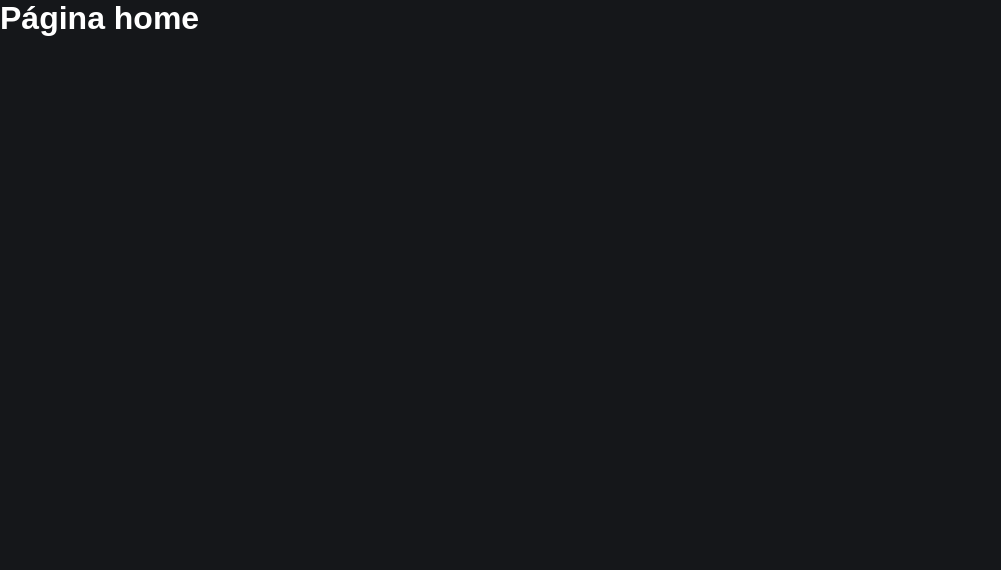
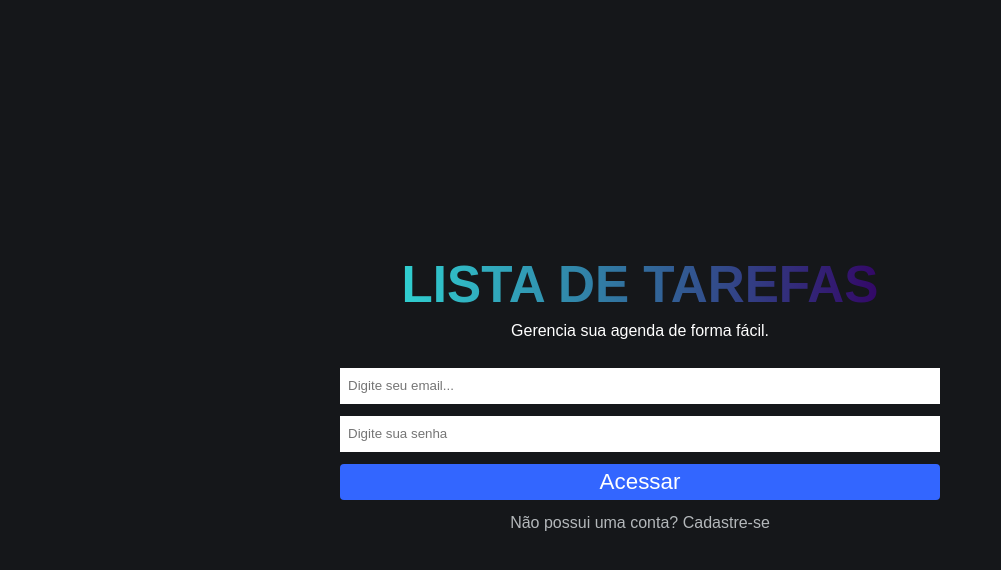
Before and after one commit to Diegojacober/todo-react, a React (Create React App) app: page / in a window 1280 px wide. Shown: the top 570 px of the page, without its empty margins (0-1001 px from the left). Built offline with nearby package versions, Linux system fonts and the light colour scheme.

Commit message:
Páginas de login e cadastro

```diff
--- a/package.json
+++ b/package.json
@@ -11,6 +11,8 @@
     "react-dom": "^18.2.0",
     "react-router-dom": "^6.11.1",
     "react-scripts": "5.0.1",
+    "react-toastify": "^9.1.2",
+    "toastify": "^2.0.1",
     "web-vitals": "^2.1.4"
   },
   "scripts": {
--- a/src/App.js
+++ b/src/App.js
@@ -1,11 +1,20 @@
 import RoutesApp from './routes/index'
 import { BrowserRouter } from 'react-router-dom'
+import { ToastContainer } from "react-toastify";
+import 'react-toastify/dist/ReactToastify.css';
+
 
 function App() {
     return (
-        <BrowserRouter>
+        <>
+            <ToastContainer autoClose={3000}/>
+
+            <BrowserRouter>
+
             <RoutesApp />
-        </BrowserRouter>
+            </BrowserRouter>
+        </>
+
     )
 }
 
--- a/src/index.js
+++ b/src/index.js
@@ -3,6 +3,7 @@ import ReactDOM from 'react-dom/client';
 import './index.css';
 import App from './App';
 import reportWebVitals from './reportWebVitals';
+
 
 const root = ReactDOM.createRoot(document.getElementById('root'));
 root.render(
--- a/src/pages/Home/home.css
+++ b/src/pages/Home/home.css
@@ -0,0 +1,61 @@
+.home-container {
+    display: flex;
+    flex-direction: column;
+    justify-content: center;
+    align-items: center;
+    width: 100%;
+    height: 100vh;
+}
+
+.home-container h1 {
+    font-size: 3.2rem;
+    margin-bottom: 8px;
+    text-transform: uppercase;
+    background: linear-gradient(to right, #30CFD0 0%, #330867 100%);
+    -webkit-background-clip: text;
+    -webkit-text-fill-color: transparent;
+}
+
+
+.home-container span {
+    margin-bottom: 28px;
+}
+
+.form {
+    display: flex;
+    flex-direction: column;
+    width: 90%;
+    max-width: 600px;
+}
+
+.form input {
+    border: 0;
+    margin-bottom: 12px;
+    height: 36px;
+    border: 4px;
+    padding: 0 8px;
+}
+
+.form button {
+    height: 36px;
+    border: 0;
+    border-radius: 4px;
+    background-color: #3366ff;
+    font-size: 1.4rem;
+    color: #fff;
+}
+
+.form textarea {
+    margin-bottom: 12px;
+    border: 0;
+    height: 90px;
+    resize: none;
+    border-radius: 4px;
+}
+
+.button-link {
+    color: #b4b8bb;
+    text-decoration: none;
+    margin: 14px 0;
+    font-size: 1rem;
+}
--- a/src/pages/Home/index.js
+++ b/src/pages/Home/index.js
@@ -1,7 +1,48 @@
+import { useState } from "react"
+import './home.css'
+
+import { Link } from "react-router-dom"
+import { toast } from 'react-toastify';
+
 export default function Home() {
+
+    const [email, setEmail] = useState('')
+    const[password, setPassword] = useState('')
+
+    function handleLogin(e) {
+        e.preventDefault()
+
+        if(email !== '' && password !== '') {
+
+        }
+         else{
+            toast.error('Digite o email e senha para continuar!', {
+                position: "top-center",
+                autoClose: 5000,
+                hideProgressBar: false,
+                closeOnClick: true,
+                pauseOnHover: true,
+                draggable: true,
+                progress: undefined,
+                theme: "colored",
+                });
+        }
+    }
+
     return(
-        <div>
-            <h1>Página home</h1>
+        <div className="home-container">
+            <h1>Lista de tarefas</h1>
+            <span>Gerencia sua agenda de forma fácil.</span>
+
+            <form className="form" onSubmit={handleLogin}>
+                <input type="email" placeholder="Digite seu email..." onChange={(e) => {setEmail(e.target.value)}}/>
+
+                <input type="password" autoComplete="false" placeholder="Digite sua senha" onChange={(e) => setPassword(e.target.value)}/>
+
+                <button type="submit">Acessar</button>
+            </form>
+
+            <Link to="/register" className="button-link">Não possui uma conta? Cadastre-se</Link>
         </div>
     )
 }
--- a/src/pages/Register/index.js
+++ b/src/pages/Register/index.js
@@ -1,7 +1,48 @@
+import { useState } from "react"
+import './register.css'
+
+import { Link } from "react-router-dom"
+import { toast } from 'react-toastify';
+
 export default function Register() {
+
+    const [email, setEmail] = useState('')
+    const[password, setPassword] = useState('')
+
+    function handleRegister(e) {
+        e.preventDefault()
+
+        if(email !== '' && password !== '') {
+
+        }
+         else{
+            toast.error('Digite o email e senha para continuar!', {
+                position: "top-center",
+                autoClose: 5000,
+                hideProgressBar: false,
+                closeOnClick: true,
+                pauseOnHover: true,
+                draggable: true,
+                progress: undefined,
+                theme: "colored",
+                });
+        }
+    }
+
     return(
-        <div>
-            <h1>Página Register</h1>
+        <div className="home-container">
+            <h1>Cadastre-se</h1>
+            <span>Vamos criar sua conta!</span>
+
+            <form className="form" onSubmit={handleRegister}>
+                <input type="email" placeholder="Digite seu email..." onChange={(e) => {setEmail(e.target.value)}}/>
+
+                <input type="password" autoComplete="false" placeholder="Digite sua senha" onChange={(e) => setPassword(e.target.value)}/>
+
+                <button type="submit">Cadastrar</button>
+            </form>
+
+            <Link to="/" className="button-link">Já tem uma conta? faça login</Link>
         </div>
     )
 }
```
Also changed, not shown: 1 other file (tests, documents, lock files or other folders).
